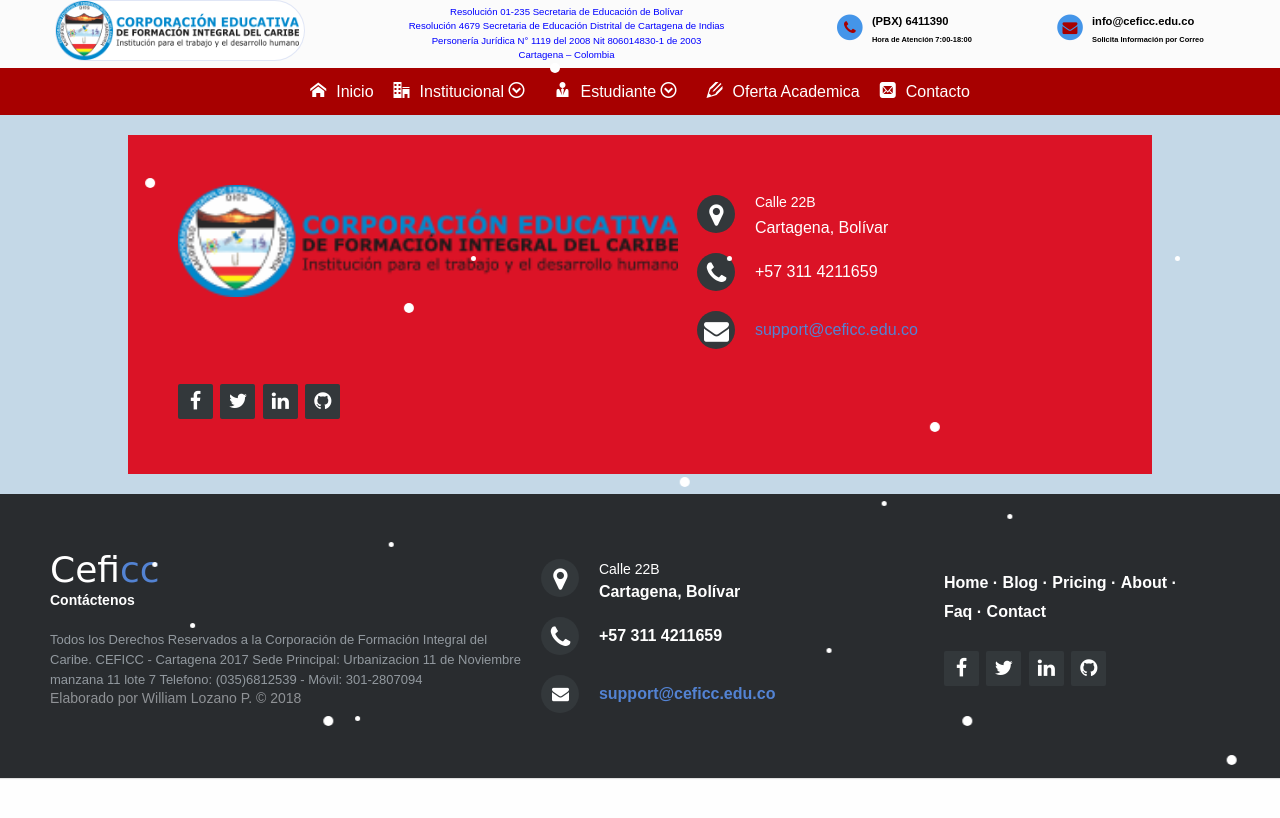
After one commit to sowil6/soluciones_web, a PHP site: page /vista/contacto_vista in a window 1280 px wide. The commit adds this page. Shown: the top 818 px of the page. Run offline with PHP 8.4, Linux system fonts and the light colour scheme; some libraries are stand-ins or nearby versions.

Commit message:
actual06dic11pm

```diff
--- /dev/null
+++ b/Styles/css_contacto.css
@@ -0,0 +1,79 @@
+/* CSS Document */
+
+.contentUnaColumna{
+display:flex;
+margin:0;
+justify-content:center;
+	}
+.div_contacto{
+	width:80%;
+
+	background:#DB1326;
+	margin:20px;
+	padding:50px;
+
+
+	}
+.div_contacto img{
+	width:500px;
+
+
+	}
+.div_contacto	.footer-center,
+.div_contacto .footer-right{
+	display: inline-block;
+	vertical-align: top;
+}
+
+.div_contacto .footer-center i{
+	background-color:  #33383b;
+	color: #ffffff;
+	font-size: 25px;
+	width: 38px;
+	height: 38px;
+	border-radius: 50%;
+	text-align: center;
+	line-height: 42px;
+	margin: 10px 15px;
+	vertical-align: middle;
+}
+
+.div_contacto .footer-center p{
+	display: inline-block;
+	color: #ffffff;
+	vertical-align: middle;
+	margin:0;
+}
+
+.div_contacto .footer-center p span{
+	display:block;
+	font-weight: normal;
+	font-size:14px;
+	line-height:2;
+}
+
+.div_contacto .footer-center p a{
+	color:  #5383d3;
+	text-decoration: none;;
+}
+
+.div_contacto .footer-icons{
+	margin-top: 25px;
+}
+
+.div_contacto .footer-icons a{
+	display: inline-block;
+	width: 35px;
+	height: 35px;
+	cursor: pointer;
+	background-color:  #33383b;
+	border-radius: 2px;
+
+	font-size: 20px;
+	color: #ffffff;
+	text-align: center;
+	line-height: 35px;
+
+	margin-right: 3px;
+	margin-bottom: 5px;
+}
--- a/includes/cabecera.php
+++ b/includes/cabecera.php
@@ -222,7 +222,7 @@
 				</li>
 
 				<li><a href="ofertaacademica"><span class="icon icon-pencil2"></span>Oferta Academica  </a></li>
-				<li><a href="#"><span class="icon icon-mail"></span>Contacto</a></li>
+				<li><a href="contacto_vista"><span class="icon icon-mail"></span>Contacto</a></li>
 			</ul>
 		</nav>
 	</menu>
--- /dev/null
+++ b/vista/contacto_vista.php
@@ -0,0 +1,120 @@
+<!doctype html>
+<html><!-- InstanceBegin template="/Templates/PlantillaUnaColumna.dwt.php" codeOutsideHTMLIsLocked="false" --><head>
+<meta charset="utf-8">
+<!-- InstanceBeginEditable name="doctitle" -->
+<title>Corporación Educativa de Formación Integral del Caribe - CEFIC </title>
+<!-- InstanceEndEditable -->
+<!--<link href="../Styles/bootstrapCSS/bootstrap.css" rel="stylesheet" type="text/css">
+<script src="../Scripts/jquery-css-transform.js" type="text/javascript"></script>-->
+
+
+
+<!-- InstanceBeginEditable name="head" -->
+<!-- InstanceEndEditable -->
+
+</head>
+<div class="tpl-snow">
+    <div></div>
+    <div></div>
+    <div></div>
+    <div></div>
+    <div></div>
+    <div></div>
+    <div></div>
+    <div></div>
+    <div></div>
+    <div></div>
+    <div></div>
+    <div></div>
+    <div></div>
+    <div></div>
+    <div></div>
+    <div></div>
+    <div></div>
+    <div></div>
+    <div></div>
+    <div></div>
+    <div></div>
+    <div></div>
+    <div></div>
+    <div></div>
+    <div></div>
+    <div></div>
+    <div></div>
+    <div></div>
+    <div></div>
+    <div></div>
+    <div></div>
+    <div></div>
+    <div></div>
+    <div></div>
+    <div></div>
+    <div></div>
+    <div></div>
+    <div></div>
+    <div></div>
+    <div></div>
+    <div></div>
+    <div></div>
+    <div></div>
+    <div></div>
+    <div></div>
+    <div></div>
+    <div></div>
+    <div></div>
+</div>
+<body expr:class=';"loading" + data:blog.mobileClass';>
+<div class="containerCeficc">
+  <header>
+
+  <?php include("../includes/cabecera.php")?>
+   </header>
+
+  <!-- InstanceBeginEditable name="EditRegionUnaColumna" -->
+  <article class="contentUnaColumna">
+  <link rel="stylesheet" type="text/css" href="../Styles/css_contacto.css">
+      <div class="div_contacto">
+      <img src="../ImgSistema/logofront.png"/>
+      	<div class="footer-center">
+
+				<div>
+                <a href="https://www.google.es/maps/place/10%C2%B022'46.2%22N+75%C2%B027'53.4%22W/@10.37951,-75.4670277,683m/data=!3m2!1e3!4b1!4m6!3m5!1s0x0:0x0!7e2!8m2!3d10.3795096!4d-75.4648394" target="_blank"><i class="fa fa-map-marker"></i></a>
+
+					<p><span>Calle 22B</span> Cartagena, Bolívar</p>
+				</div>
+
+				<div>
+					<i class="fa fa-phone"></i>
+					<p>+57 311 4211659</p>
+				</div>
+
+				<div>
+					<i class="fa fa-envelope"></i>
+					<p><a href="mailto:support@company.com">support@ceficc.edu.co</a></p>
+				</div>
+
+			</div>
+      <div class="footer-icons">
+
+					<a href="https://www.facebook.com/profile.php?id=100019469347982&ref=br_rs" target="_blank"><i class="fa fa-facebook"></i></a>
+					<a href="https://twitter.com/ceficc" target="_blank"><i class="fa fa-twitter"></i></a>
+					<a href="#" target="_blank"><i class="fa fa-linkedin"></i></a>
+					<a href="#" target="_blank"><i class="fa fa-github"></i></a>
+
+				</div>
+
+
+
+      </div>
+
+
+  </article>
+  <!-- InstanceEndEditable --><!-- end .content -->
+
+  <footer>
+     <?php include("../includes/footer.php")?>
+     </footer>
+ </div> <!-- end .container -->
+
+</body>
+<!-- InstanceEnd --></html>
```
Also changed, not shown: Img/2.jpg (deleted), Img/3.jpg (deleted), Img/4.jpg (deleted), Img/programaIngles.jpg (deleted), Img/programa_Ingles2.jpg (deleted), Img/sanley2.jpg (deleted), Img/sanley3.jpg (deleted), Img/secre_cefic.jpg (added).
